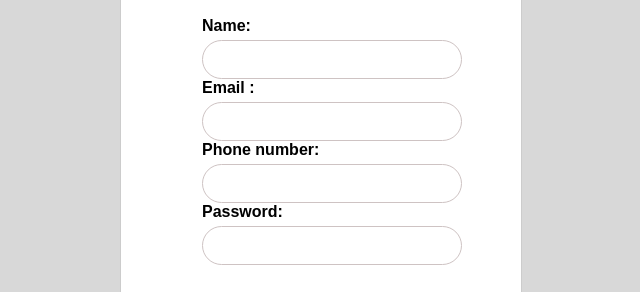
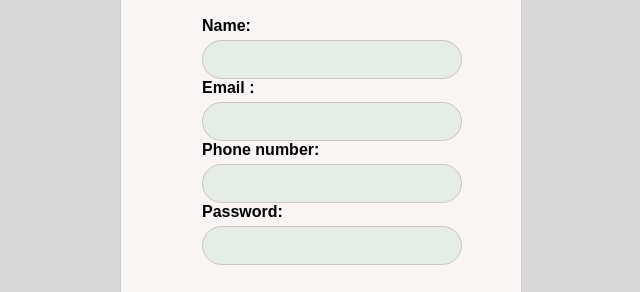
Before and after one commit to VasimAkaram/Signup-page, a plain HTML site: page index.html in a window 1280 px wide. Shown: the part 167-459 px from the top of the page, without its empty margins (319-959 px from the left). Drawn offline with Linux system fonts and the light colour scheme.

Commit message:
Add files via upload

```diff
--- a/style.css
+++ b/style.css
@@ -11,7 +11,7 @@ body {
     padding: 25px;
     border: 1px solid #ccc;
     border-radius: 30px;
-    background-color: #fff;
+    background-color: #f9f5f5;
 }
 
 h1 {
@@ -38,6 +38,7 @@ textarea {
     border: 1px solid #cec3c3;
     border-radius: 30px;
     font-size: 15px;
+    background-color: #e6ece6;
 }
 
 .button {
```
